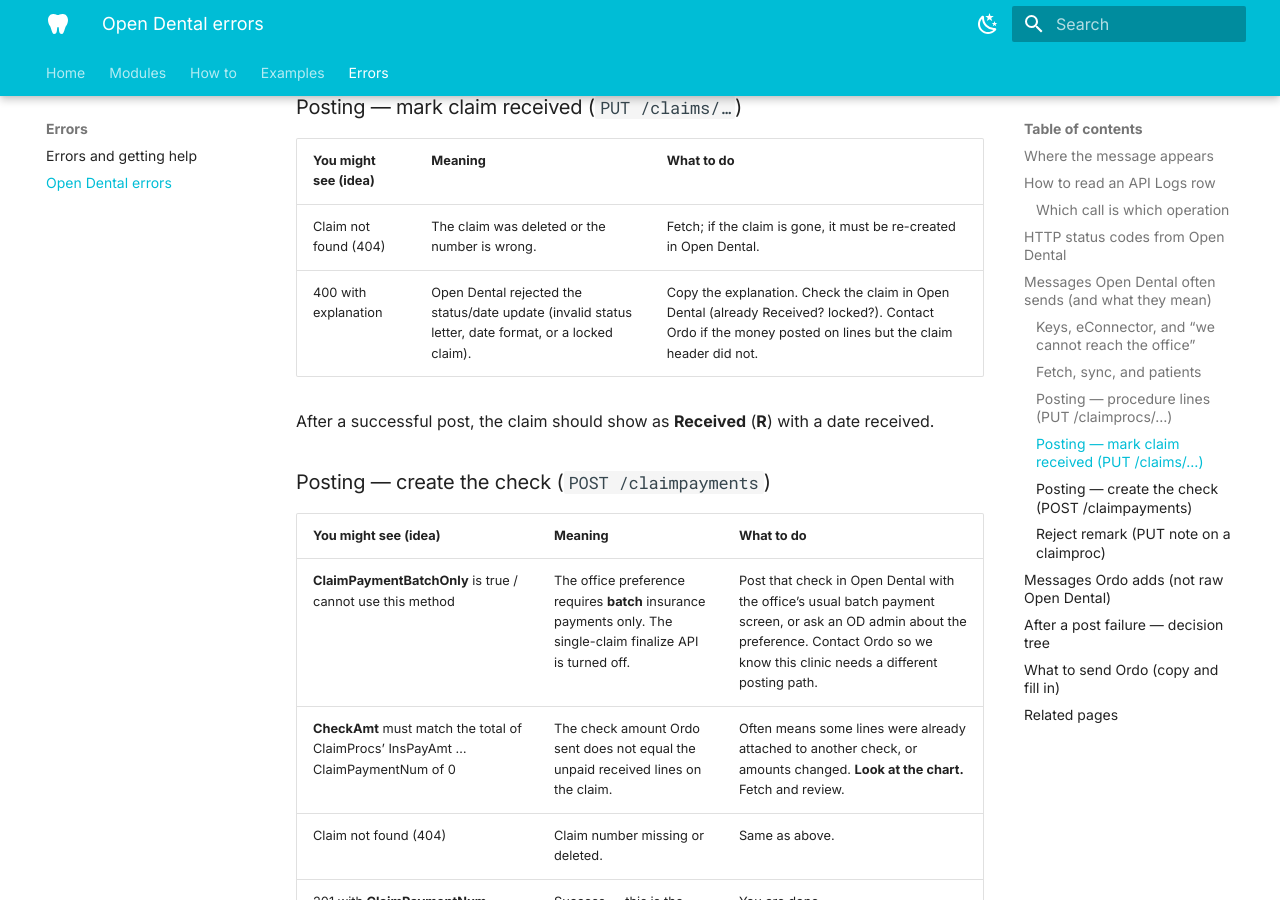
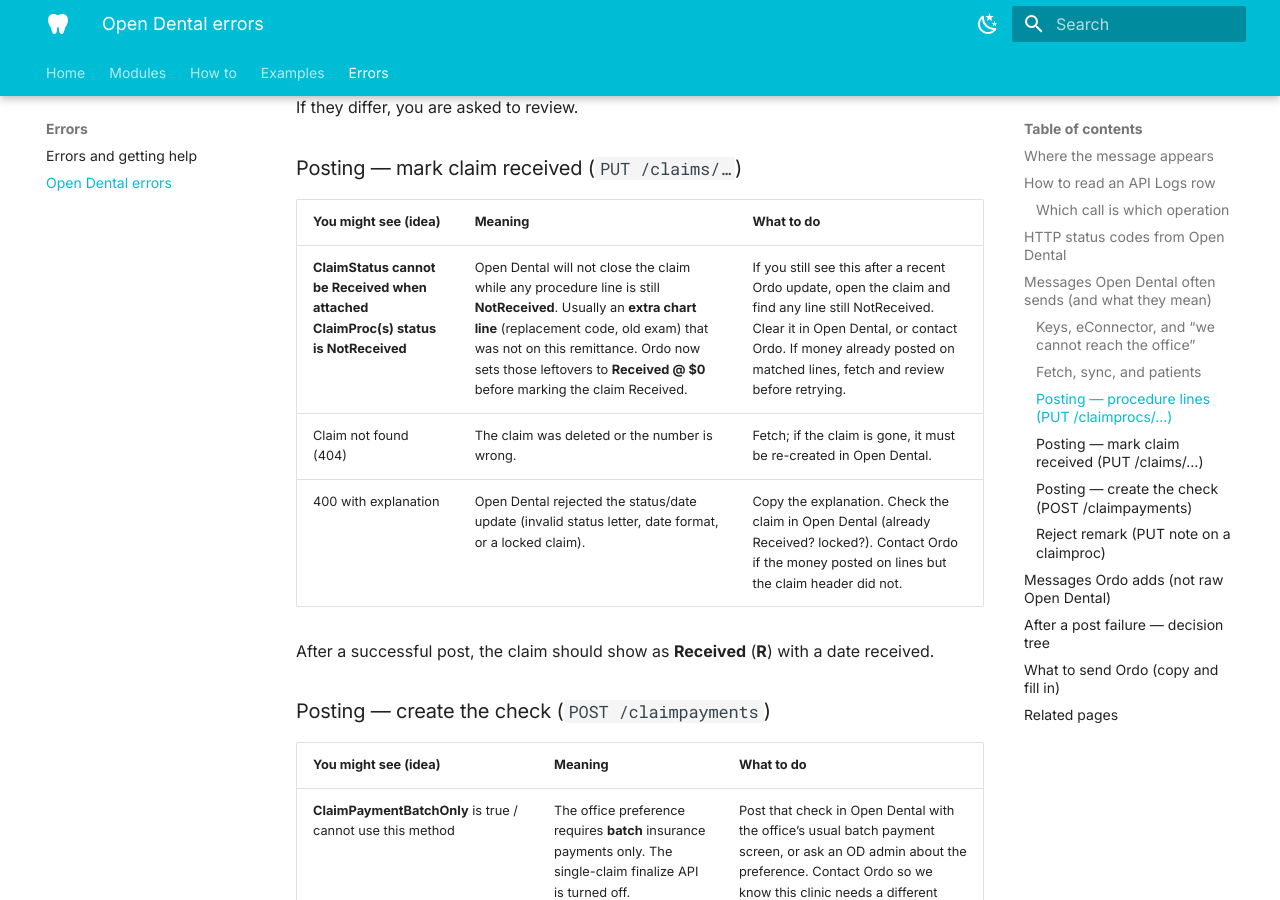
Before and after one commit to tools772/ordo-documentation, an MkDocs documentation site: the page built from docs/errors/open-dental.md, in a window 1280 px wide and 900 px high, scrolled down 5515 px. Built offline with MkDocs 1.6.1 and Material for MkDocs 9.7.7, drawn with Linux system fonts in a browser that asks for light colours; some of the changed text lies outside the part shown.

Commit message:
Document leftover NotReceived clearing on Open Dental post.
Co-authored-by: Cursor <cursoragent@cursor.com>

```diff
--- a/docs/errors/open-dental.md
+++ b/docs/errors/open-dental.md
@@ -42,7 +42,7 @@ A toast often starts with `Open Dental API 400:` (or 401, 404, …) and then Ope
 | **Test** | `GET /claims?ClaimStatus=S` (Sent claims — a cheap “are you there?”) |
 | **Sync** (clinic-wide) | `GET` patients, claims, claimprocs, carriers, plans, providers |
 | **Fetch Open Dental** | `GET /patients` by name, then claims and claimprocs for those patients |
-| **Post payment** | `PUT /claimprocs/{number}` (each line) → `PUT /claims/{number}` → `POST /claimpayments` |
+| **Post payment** | `PUT /claimprocs/{number}` (each remittance line) → `PUT /claimprocs/{number}` (Open Dental–only leftovers as Received **$0**, if any) → `PUT /claims/{number}` → `POST /claimpayments` |
 | **Reject** with a remark | `GET /claimprocs` then `PUT /claimprocs/{number}` with a **Note** only |
 
 ---
@@ -108,6 +108,7 @@ Ordo tries to be careful: if a line is **already** attached to a check, it does
 
 | You might see (idea) | Meaning | What to do |
 | --- | --- | --- |
+| **ClaimStatus cannot be Received when attached ClaimProc(s) status is NotReceived** | Open Dental will not close the claim while any procedure line is still **NotReceived**. Usually an **extra chart line** (replacement code, old exam) that was not on this remittance. Ordo now sets those leftovers to **Received @ $0** before marking the claim Received. | If you still see this after a recent Ordo update, open the claim and find any line still NotReceived. Clear it in Open Dental, or contact Ordo. If money already posted on matched lines, fetch and review before retrying. |
 | Claim not found (404) | The claim was deleted or the number is wrong. | Fetch; if the claim is gone, it must be re-created in Open Dental. |
 | 400 with explanation | Open Dental rejected the status/date update (invalid status letter, date format, or a locked claim). | Copy the explanation. Check the claim in Open Dental (already Received? locked?). Contact Ordo if the money posted on lines but the claim header did not. |
 
```
